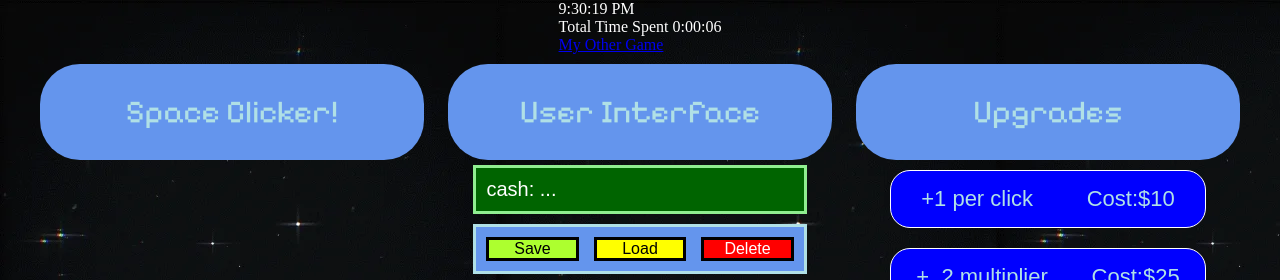
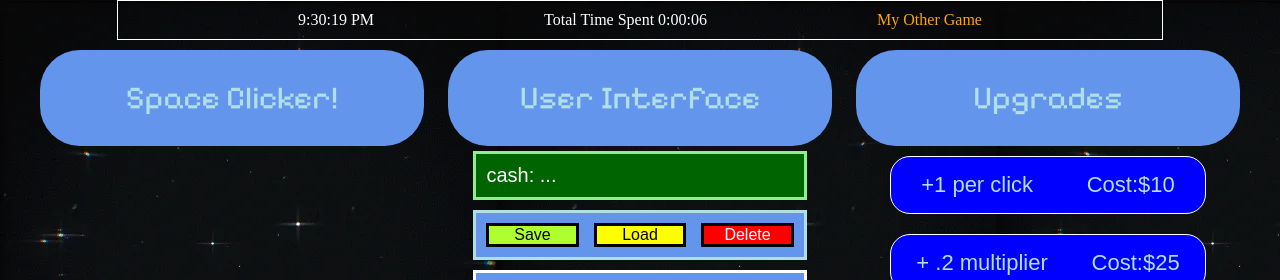
Before and after one commit to JosephM-coding/IdleClicker, a plain HTML site: page index.html in a window 1280 px wide. Shown: the top 280 px of the page. Drawn offline with Linux system fonts and the light colour scheme; a web font is replaced by a local one.

Commit message:
Update styles.css

```diff
--- a/styles.css
+++ b/styles.css
@@ -10,6 +10,15 @@ body{
     background-repeat: repeat;
     /* background-size: cover; */
     height: 100%;
+}
+.navBar{
+    display: flex;
+    justify-content: space-evenly;
+    color: white;
+    width: 80%;
+    align-items: center;
+    padding: 10px;
+    border: 1px solid white;
 }
 .game-container{
     display: grid;
@@ -327,6 +336,14 @@ body{
     padding: 5px;
     line-height: 25px;
 }
+.LinkClass{
+    color: orange;
+    text-decoration: none;
+
+}
+.LinkClass:hover{
+    text-decoration: underline;
+}
 
 /* Fonts */
 .pixelify-sans-font {
```
